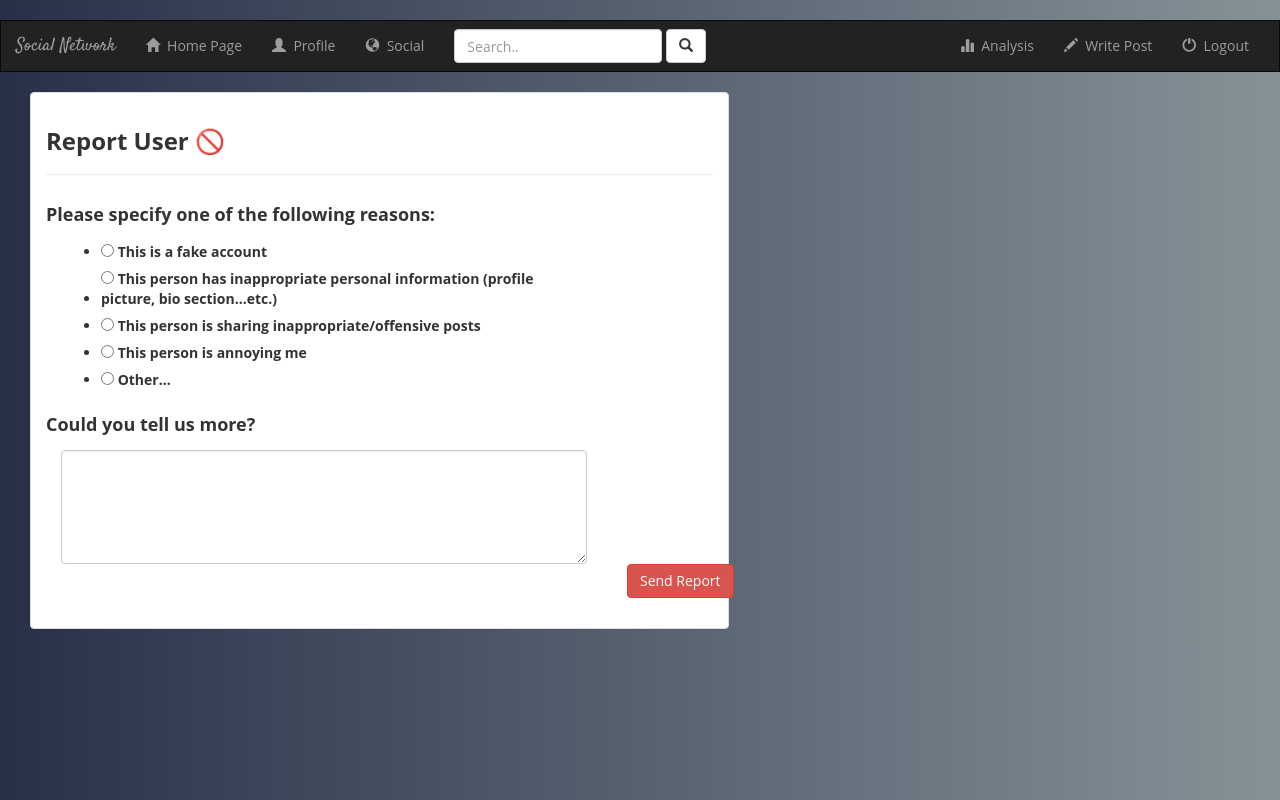
After one commit to BassemMounir/B-3-T-SN-website, a Django app: page /SN/profile/1/report_user/ in a window 1280 px wide. The commit adds this page. Run offline with Django 3.2, Linux system fonts and the light colour scheme; some libraries are stand-ins or nearby versions.

Commit message:
Report User is now available

```diff
--- a/SN/admin.py
+++ b/SN/admin.py
@@ -1,9 +1,11 @@
 from django.contrib import admin
 
 # Register your models here.
-from . models import SNUser,Post,Like,Comment,Friend
+from . models import SNUser, Post, Like, Comment, Friend, ReportUser
+
 admin.site.register(SNUser)
 admin.site.register(Post)
 admin.site.register(Like)
 admin.site.register(Comment)
 admin.site.register(Friend)
+admin.site.register(ReportUser)
--- a/SN/forms.py
+++ b/SN/forms.py
@@ -1,19 +1,8 @@
-from .models import SNUser, Post, Comment
+from .models import SNUser, Post, Comment, ReportUser
 from django import forms
-from django.contrib.auth.models import User
-
-#
-# class UserForm (forms.ModelForm):
-#     password = forms.CharField(widget=forms.PasswordInput)
-#
-#     class Meta:
-#         model = User
-#
-#         fields = []
 
 
-class SNUserForm (forms.ModelForm):
-
+class SNUserForm(forms.ModelForm):
     password = forms.CharField(widget=forms.PasswordInput)
 
     class Meta:
@@ -27,6 +16,7 @@ class AddPostForm(forms.ModelForm):
         max_length=1000,
         widget=forms.Textarea(attrs={'rows': 5, 'class': "form-control"}),
     )
+
     class Meta:
         model = Post
         fields = ['text', 'photo']
@@ -41,3 +31,23 @@ class AddCommentForm(forms.ModelForm):
     class Meta:
         model = Comment
         fields = ['text']
+
+
+class ReportUserForm(forms.ModelForm):
+    CHOICES = [('select1', 'This is a fake account'),
+               ('select2', 'This person has inappropriate personal information (profile picture, bio section...etc.)'),
+               ('select3', 'This person is sharing inappropriate/offensive posts'),
+               ('select4', 'This person is annoying me'),
+               ('select5', 'Other...')
+               ]
+
+    text = forms.CharField(required=False,
+                           max_length=1000,
+                           widget=forms.Textarea(attrs={'rows': 5, 'class': "form-control"}),
+                           )
+
+    report_option = forms.ChoiceField(choices=CHOICES, required=True, widget=forms.RadioSelect())
+
+    class Meta:
+        model = ReportUser
+        fields = ['report_option', 'text']
--- a/SN/models.py
+++ b/SN/models.py
@@ -6,7 +6,7 @@ from django.urls import reverse
 
 
 class SNUser(AbstractUser):
-    bio = models.TextField(max_length=500, blank=True , null=True, )
+    bio = models.TextField(max_length=500, blank=True, null=True, )
     location = models.CharField(max_length=30, null=True, blank=True)
     birth_date = models.DateField(null=True, blank=True)
     profile_pic = models.FileField(null=True, default='../media/anonymous.jpg')  # default profile pic
@@ -71,3 +71,17 @@ class Friend(models.Model):
             current_user=current_user
         )
         friend.friends.remove(new_friend)
+
+
+class ReportUser(models.Model):
+    CHOICES = [('select1', 'This is a fake account'),
+               ('select2', 'This person has inappropriate personal information (profile picture, bio section...etc.)'),
+               ('select3', 'This person is sharing inappropriate/offensive posts'),
+               ('select4', 'This person is annoying me'),
+               ('select5', 'Other...')
+               ]
+
+    text = models.CharField(max_length=5000)
+    owner = models.ForeignKey(SNUser, related_name='reporting', on_delete=models.CASCADE)
+    reported_user = models.ForeignKey(SNUser, related_name='reported', on_delete=models.CASCADE)
+    report_option = models.CharField(choices=CHOICES, max_length=100)
--- a/SN/templates/SN/base.html
+++ b/SN/templates/SN/base.html
@@ -95,7 +95,6 @@
                 <div class="form-group">
                     <input type="text" class="form-control" id="q" placeholder="Search.." name="q" value="{{ q }}" >
                 </div>
-{#                <button type="submit" id="search_submit" class="btn btn-default" >Search</button>#}
                                 <button type="submit" id="search_submit" class="btn btn-default" >
                                     <span class="glyphicon glyphicon-search" aria-hidden="true"></span>
                                 </button>
@@ -136,7 +135,13 @@
     </div>
 
 </nav>
-
+    {% if messages %}
+      <ul class="messages">
+        {% for message in messages %}
+          <li class="{{ message.tags }}">{{ message }}</li>
+        {% endfor %}
+      </ul>
+    {% endif %}
 {% block body %}
 {% endblock %}
 </body>
--- /dev/null
+++ b/SN/templates/SN/report_user_form.html
@@ -0,0 +1,67 @@
+{% extends 'SN/base.html' %}
+{% block title %}Report User{% endblock %}
+{% block body %}
+<div class="container-fluid">
+
+    <div class="col-sm-12 col-md-7">
+
+        <div class="panel panel-default">
+
+            <div class="panel-body">
+                <h3><strong>Report User 🚫</strong></h3>
+                {% if error_message %}
+                <p><strong>{{ error_message }} </strong></p>
+                {% endif %}
+                <hr>
+
+                <form class="form-horizontal" action="" method="post" enctype="multipart/form-data">
+                    {% csrf_token %}
+
+                    <label><h4><strong>Please specify one of the following reasons:</strong></h4></label>
+                    <div class="col-sm-10">
+
+                        <!--<div class="input-group">-->
+                        <!--<div class="radio">-->
+                        <!--<label><input type="radio" name="options" value="1">This is a fake account</label>-->
+                        <!--</div>-->
+                        <!--<div class="radio">-->
+                        <!--<label><input type="radio" name="options" value="2">This person has inappropriate-->
+                        <!--personal-->
+                        <!--information (profile-->
+                        <!--picture, bio section...etc.)</label>-->
+                        <!--</div>-->
+                        <!--<div class="radio">-->
+                        <!--<label><input type="radio" name="options" value="3">This person is sharing inappropriate/offensive posts</label>-->
+                        <!--</div>-->
+                        <!--<div class="radio">-->
+                        <!--<label><input type="radio" name="options" value="4">This person is annoying me</label>-->
+                        <!--</div>-->
+                        <!--<div class="radio">-->
+                        <!--<label><input type="radio" name="options" value="5">Other...</label>-->
+                        <!--</div>-->
+
+                        {{ form.report_option }}
+
+                    </div>
+                    <br>
+
+                    <label><h4><strong>Could you tell us more?</strong></h4></label>
+                    <!--<textarea class="form-control" rows="5" id="comment">{{ form.text }}</textarea>-->
+                    <div class="col-sm-10">{{ form.text }}</div>
+
+                    <br>
+                    <div class="form-group">
+                        <div class="col-sm-offset-10 col-sm-10">
+                            <button type="submit" class="btn btn-danger">Send Report</button>
+                        </div>
+                    </div>
+
+                </form>
+            </div>
+        </div>
+
+    </div>
+
+
+</div>
+{% endblock %}
--- a/SN/urls.py
+++ b/SN/urls.py
@@ -6,15 +6,22 @@ from . import views
 app_name = 'SN'
 urlpatterns = [
 
-    # SN/profile/
+    # SN/
+    re_path(r'^$', views.home, name='default'),
+
+    # SN/profile/  --> current logged in user's profile
     re_path(r'^profile/$', views.MyProfileView, name='myprofile'),
 
+    # SN/profile/4  --> viewing another user's profile
     re_path(r'^profile/(?P<pk>[0-9]+)/$', views.ProfileView, name='profile'),
 
+    # SN/profile/4/report_user/
+    re_path(r'^profile/(?P<pk>[0-9]+)/report_user/$', views.ReportUserView.as_view(), name='report_user'),
+
+    # SN/friends/ --> Social page
     re_path(r'^friends/$', views.FriendsView, name='friends'),
 
     # SN/register/
-
     re_path(r'^register/$', views.UserFormView.as_view(), name='register'),
 
     # SN/login/
@@ -33,33 +40,33 @@ urlpatterns = [
 
     url(r'^posts/(?P<pk>[0-9]+)/$', views.post_details, name='post_details'),
 
-    # SN/posts/1/addcomments
+    # SN/posts/1/delete_post
     url(r'^posts/(?P<pk>[0-9]+)/delete_post$', views.PostDelete.as_view(), name='delete_post'),
 
-    url(r'^posts/(?P<pk>[0-9]+)/edit_post$', views.PostUpdate.as_view(), name='edit_post'),
+    url(r'^posts/(?P<pk>[0-9]+)/edit_post/$', views.PostUpdate.as_view(), name='edit_post'),
 
-    #SN/posts/post_num/comment_num/delete_comment
-    url(r'^posts/(?P<pk>[0-9]+)/delete_comment$', views.CommentDelete.as_view(), name='delete_comment'),
+    # SN/posts/2/3/delete_comment
+    url(r'^posts/(?P<pk>[0-9]+)/delete_comment/$', views.CommentDelete.as_view(), name='delete_comment'),
 
-    re_path(r'^profile/(?P<pk>[0-9]+)/edit_profile$', views.UserUpdate.as_view(), name='edit_profile'),
+    # SN/profile/1/edit_profile
+    re_path(r'^profile/(?P<pk>[0-9]+)/edit_profile/$', views.UserUpdate.as_view(), name='edit_profile'),
 
-    re_path(r'^profile/(?P<pk>[0-9]+)/delete_profile$', views.UserDelete.as_view(), name='delete_profile'),
-    url(r'^posts/(?P<pk>[0-9]+)/addcomment$', views.add_comment_to_post, name='addcomment'),
+    # SN/profile/5/delete_profile
+    re_path(r'^profile/(?P<pk>[0-9]+)/delete_profile/$', views.UserDelete.as_view(), name='delete_profile'),
 
-    # SN/posts/1/Like(Unlike
+    # SN/posts/7/addcomment
+    url(r'^posts/(?P<pk>[0-9]+)/addcomment/$', views.add_comment_to_post, name='addcomment'),
+
+    # SN/posts/1/Like(Unlike)
     url(r'^posts/(?P<pk>[0-9]+)/(?P<operation>.+)/$', views.change_like_post, name='change_like'),
 
-    # SN/graph
+    # SN/graph/
     url(r'^graph/$', views.graph, name='graph'),
 
-    # SN/search_results
+    # SN/search_results/
     re_path(r'^search_results/$', views.search, name='search_results'),
 
-    # SN/analysis
+    # SN/analysis/
     re_path(r'^analysis/$', views.analysis, name='analysis'),
 
-    re_path(r'^$', views.home, name='default'),
-
-
-
 ]
--- a/SN/views.py
+++ b/SN/views.py
@@ -1,21 +1,18 @@
 from django.views import generic
-from .models import SNUser, Post, Friend, Like, Comment
+from .models import SNUser, Post, Friend, Like, Comment, ReportUser
 from django.urls import reverse_lazy
-from django.db.models import Q
 from django.contrib.auth import authenticate, login
 from django.views.generic import View
 from django.views.generic.edit import CreateView, UpdateView, DeleteView
-from .forms import SNUserForm, AddPostForm, AddCommentForm
-from django.shortcuts import render, redirect, get_object_or_404,Http404
+from .forms import SNUserForm, AddPostForm, AddCommentForm, ReportUserForm
+from django.shortcuts import render, redirect, get_object_or_404, Http404
 from django.db.models import Count, Max
-from itertools import chain
-from django.contrib.auth.models import User
 from rest_framework.response import Response
 from rest_framework.views import APIView
 from .serializers import SNUserSerializer, PostSerializer
 from rest_framework import status
-from django.contrib.auth import views as auth_views
-from django.http import   HttpResponseRedirect
+from django.http import Http404
+from django.contrib import messages
 import os
 
 def ProfileView(request, pk=None):
@@ -168,10 +165,6 @@ class Addpostview(View):
 
     # process form data
     def post(self, request):
-        #  if not request.user.is_authenticated():
-        # return render(request, 'SN/login.html')
-        # return
-        # else:
         form = self.form_class(request.POST, request.FILES)
 
         if form.is_valid():
@@ -443,3 +436,28 @@ class PostDelete(DeleteView):
 class CommentDelete(DeleteView):
     model = Comment
     success_url = reverse_lazy("SN:home")
+
+
+class ReportUserView(View):
+    template_name = 'SN/report_user_form.html'
+    form_class = ReportUserForm
+
+    # display blank form for signup
+    def get(self, request, pk):
+        form = self.form_class(None)
+        return render(request, self.template_name, {'form': form})
+
+    # process form data
+    def post(self, request, pk):
+        form = self.form_class(request.POST, request.FILES)
+
+        if form.is_valid():
+            report = form.save(commit=False)
+            report.owner = request.user
+            report.reported_user = SNUser.objects.get(pk=self.kwargs['pk'])
+            report.report_option = form.cleaned_data['report_option']
+            report.save()
+            messages.success(request, 'Your report has been successfully submitted!')
+            return redirect('SN:home')
+        else:
+            return Http404('Something went wrong')
```
Also changed, not shown: SN/templates/SN/home.html (+22 -17 lines), SN/templates/SN/profile.html (+25 -10 lines), manage.py (added, +15 -0 lines).
